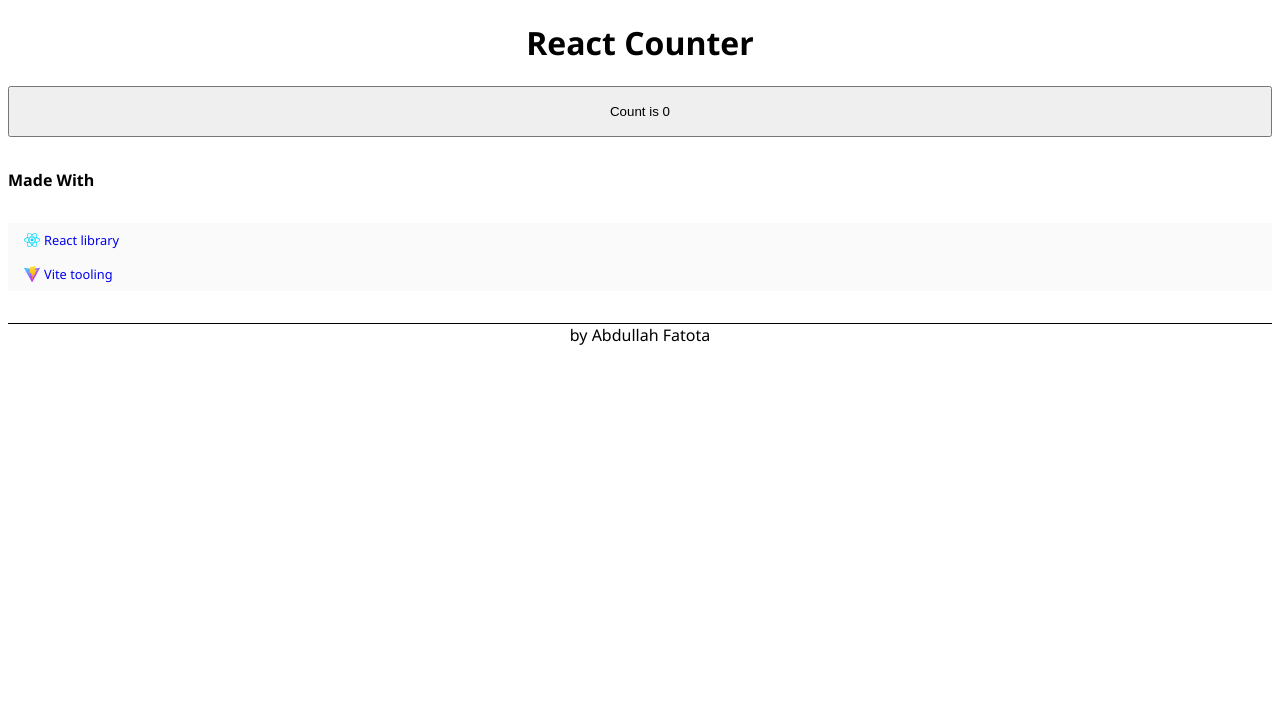
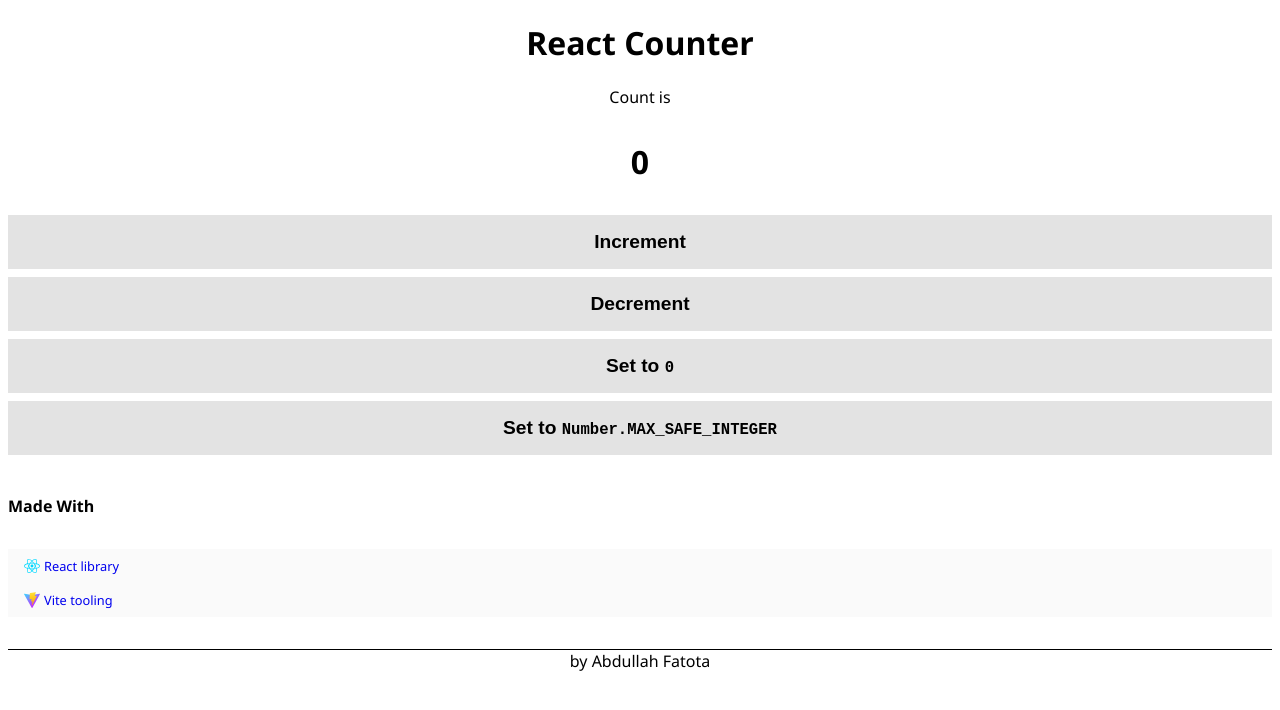
Before and after one commit to new-AF/react-counter, a React (Vite) app: page / in a window 1280 px wide. Shown: the top 710 px of the page. Built offline with nearby package versions, Linux system fonts and the light colour scheme.

Commit message:
Update App.jsx App.css
style .counter buttons

add decrement reset and setMax callbacks

```diff
--- a/src/App.css
+++ b/src/App.css
@@ -1,11 +1,27 @@
 #header {
   text-align: center;
 }
-#counter {
+.text {
+  text-align: center;
+}
+#number {
+  font-size: 2rem;
+  font-weight: bolder;
+}
+.counter {
   width: 100%;
   padding: 1rem 0;
   cursor: pointer;
+  font-size: larger;
+  font-weight: bolder;
+  border: none;
+  filter: brightness(0.95);
+  margin-bottom: 0.5rem;
 }
+.counter:hover {
+  filter: brightness(0.85);
+}
+
 #footer {
   border-top: thin solid;
   text-align: center;
--- a/src/App.jsx
+++ b/src/App.jsx
@@ -7,11 +7,31 @@ function App() {
   const increment = (event) => {
     setCount((prevValue) => prevValue + BigInt(1));
   };
+  const decrement = (event) => {
+    setCount((prevValue) => prevValue - BigInt(1));
+  };
+  const reset = (event) => {
+    setCount((prevValue) => BigInt(0));
+  };
+  const setMax = (event) => {
+    setCount((prevValue) => BigInt(Number.MAX_SAFE_INTEGER));
+  };
   return (
     <React.Fragment>
       <h1 id="header">React Counter</h1>
-      <button id="counter" onClick={increment}>
-        Count is {`${count}`}
+      <p className="text">Count is</p>
+      <p id="number" className="text">{`${count}`}</p>
+      <button className="counter" onClick={increment}>
+        Increment
+      </button>
+      <button className="counter" onClick={decrement}>
+        Decrement
+      </button>
+      <button className="counter" onClick={reset}>
+        Set to <code>0</code>
+      </button>
+      <button className="counter" onClick={setMax}>
+        Set to <code>Number.MAX_SAFE_INTEGER</code>
       </button>
       <MadeWith></MadeWith>
       <footer id="footer">by Abdullah Fatota</footer>
```
